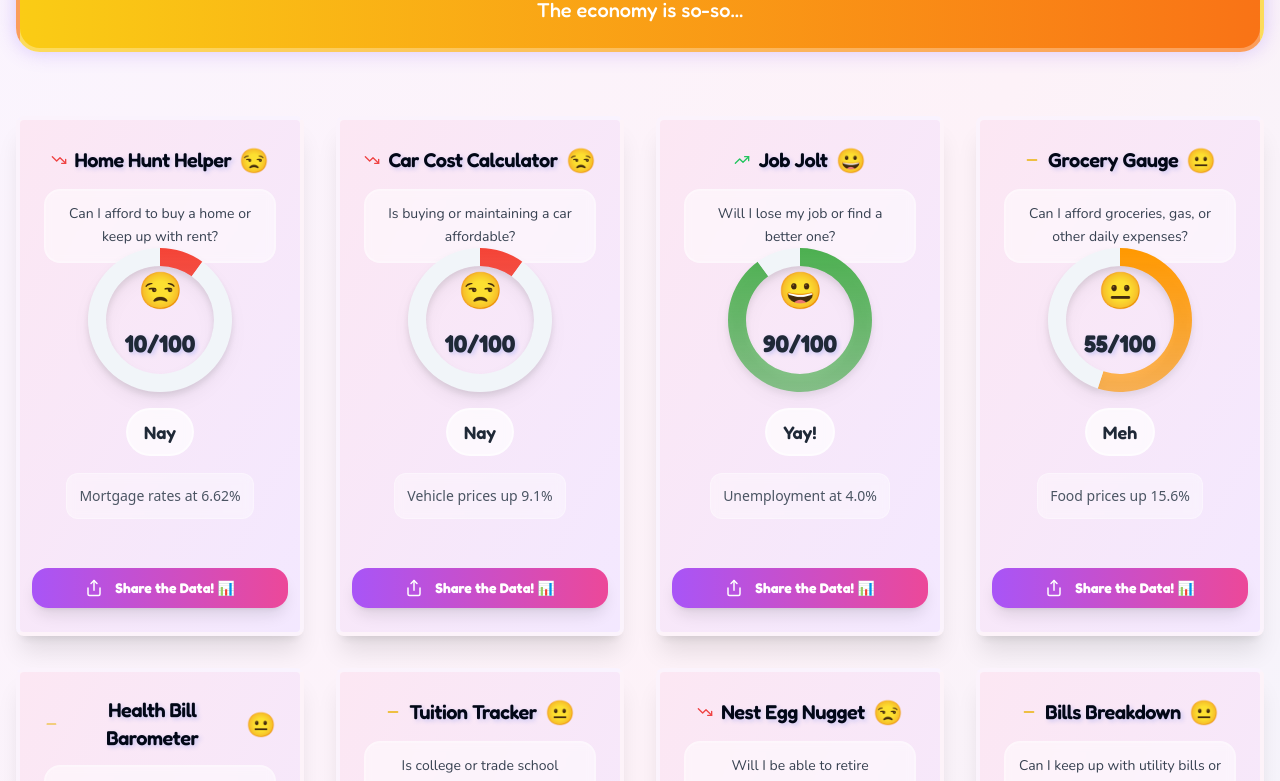
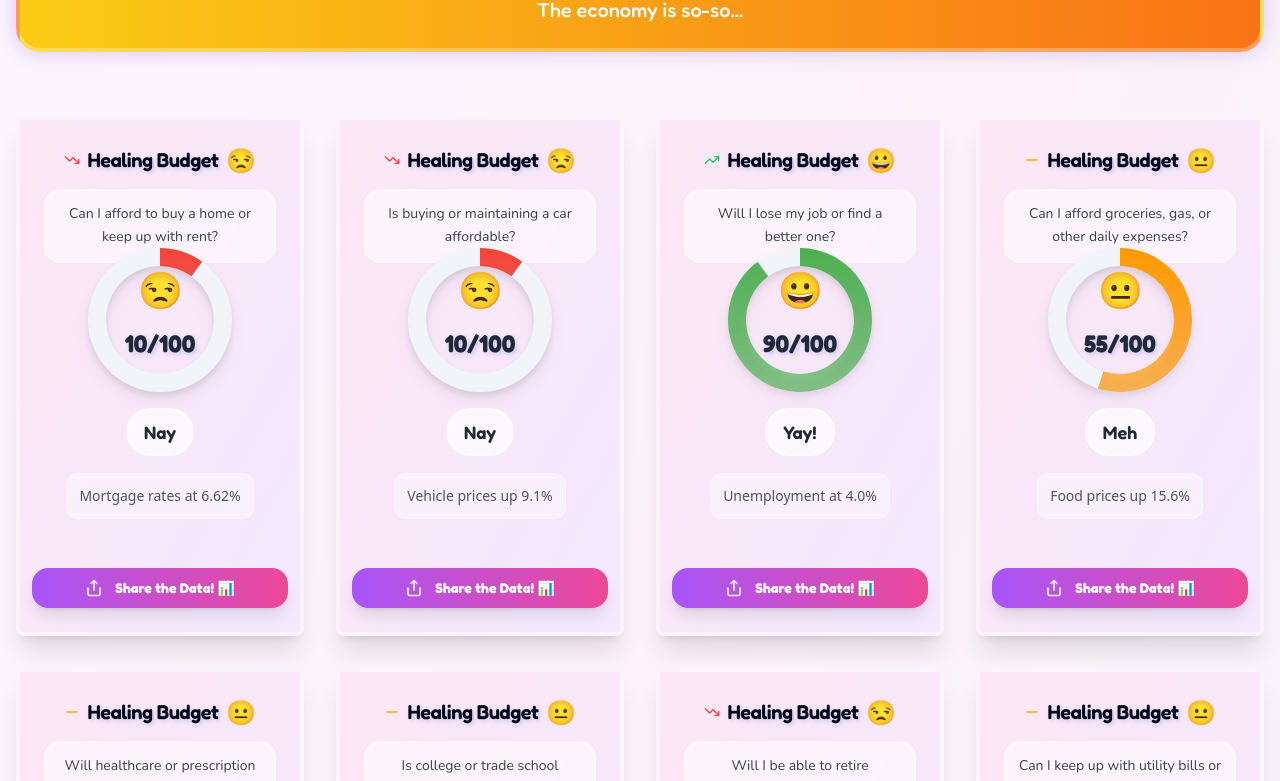
Before and after one commit to rao2p0/howsmyeconomy, a React (Vite) app: page / in a window 1280 px wide. Shown: the part 452-1233 px from the top of the page. Built offline with nearby package versions, Linux system fonts and the light colour scheme.

Commit message:
Update card titles to Healing Budget

```diff
--- a/src/data/questions.ts
+++ b/src/data/questions.ts
@@ -3,7 +3,7 @@ import { WalletMoodQuestion } from '../types';
 export const walletMoodQuestions: WalletMoodQuestion[] = [
   {
     id: 'home-hunt',
-    title: 'Home Hunt Helper',
+    title: 'Healing Budget',
     question: 'Can I afford to buy a home or keep up with rent?',
     fredSeries: ['MORTGAGE30US', 'CSUSHPINSA', 'CUSR0000SEHA'],
     weights: [0.4, 0.3, 0.3],
@@ -16,7 +16,7 @@ export const walletMoodQuestions: WalletMoodQuestion[] = [
   },
   {
     id: 'car-cost',
-    title: 'Car Cost Calculator',
+    title: 'Healing Budget',
     question: 'Is buying or maintaining a car affordable?',
     fredSeries: ['CUSR0000SETA01', 'CUSR0000SETB'],
     weights: [0.6, 0.4],
@@ -29,7 +29,7 @@ export const walletMoodQuestions: WalletMoodQuestion[] = [
   },
   {
     id: 'job-jolt',
-    title: 'Job Jolt',
+    title: 'Healing Budget',
     question: 'Will I lose my job or find a better one?',
     fredSeries: ['UNRATE'],
     weights: [1.0],
@@ -42,7 +42,7 @@ export const walletMoodQuestions: WalletMoodQuestion[] = [
   },
   {
     id: 'grocery-gauge',
-    title: 'Grocery Gauge',
+    title: 'Healing Budget',
     question: 'Can I afford groceries, gas, or other daily expenses?',
     fredSeries: ['CUSR0000SAF11', 'CUSR0000SETB'],
     weights: [0.6, 0.4],
@@ -55,7 +55,7 @@ export const walletMoodQuestions: WalletMoodQuestion[] = [
   },
   {
     id: 'health-bill',
-    title: 'Health Bill Barometer',
+    title: 'Healing Budget',
     question: 'Will healthcare or prescription drugs be affordable?',
     fredSeries: ['CUSR0000SAM'],
     weights: [1.0],
@@ -68,7 +68,7 @@ export const walletMoodQuestions: WalletMoodQuestion[] = [
   },
   {
     id: 'tuition-tracker',
-    title: 'Tuition Tracker',
+    title: 'Healing Budget',
     question: 'Is college or trade school affordable for me or my kids?',
     fredSeries: ['CUSR0000SEEB01'],
     weights: [1.0],
@@ -81,7 +81,7 @@ export const walletMoodQuestions: WalletMoodQuestion[] = [
   },
   {
     id: 'nest-egg',
-    title: 'Nest Egg Nugget',
+    title: 'Healing Budget',
     question: 'Will I be able to retire comfortably?',
     fredSeries: ['PSAVERT'],
     weights: [1.0],
@@ -94,7 +94,7 @@ export const walletMoodQuestions: WalletMoodQuestion[] = [
   },
   {
     id: 'bills-breakdown',
-    title: 'Bills Breakdown',
+    title: 'Healing Budget',
     question: 'Can I keep up with utility bills or childcare costs?',
     fredSeries: ['CUSR0000SEHF01'],
     weights: [1.0],
@@ -107,7 +107,7 @@ export const walletMoodQuestions: WalletMoodQuestion[] = [
   },
   {
     id: 'paycheck-power',
-    title: 'Paycheck Power',
+    title: 'Healing Budget',
     question: 'Will my wages or savings keep up with rising prices?',
     fredSeries: ['PSAVERT'],
     weights: [1.0],
@@ -120,7 +120,7 @@ export const walletMoodQuestions: WalletMoodQuestion[] = [
   },
   {
     id: 'rainy-day',
-    title: 'Rainy Day Radar',
+    title: 'Healing Budget',
     question: 'Can I handle unexpected expenses like medical bills or repairs?',
     fredSeries: ['PSAVERT', 'CUSR0000SAM'],
     weights: [0.7, 0.3],
```
